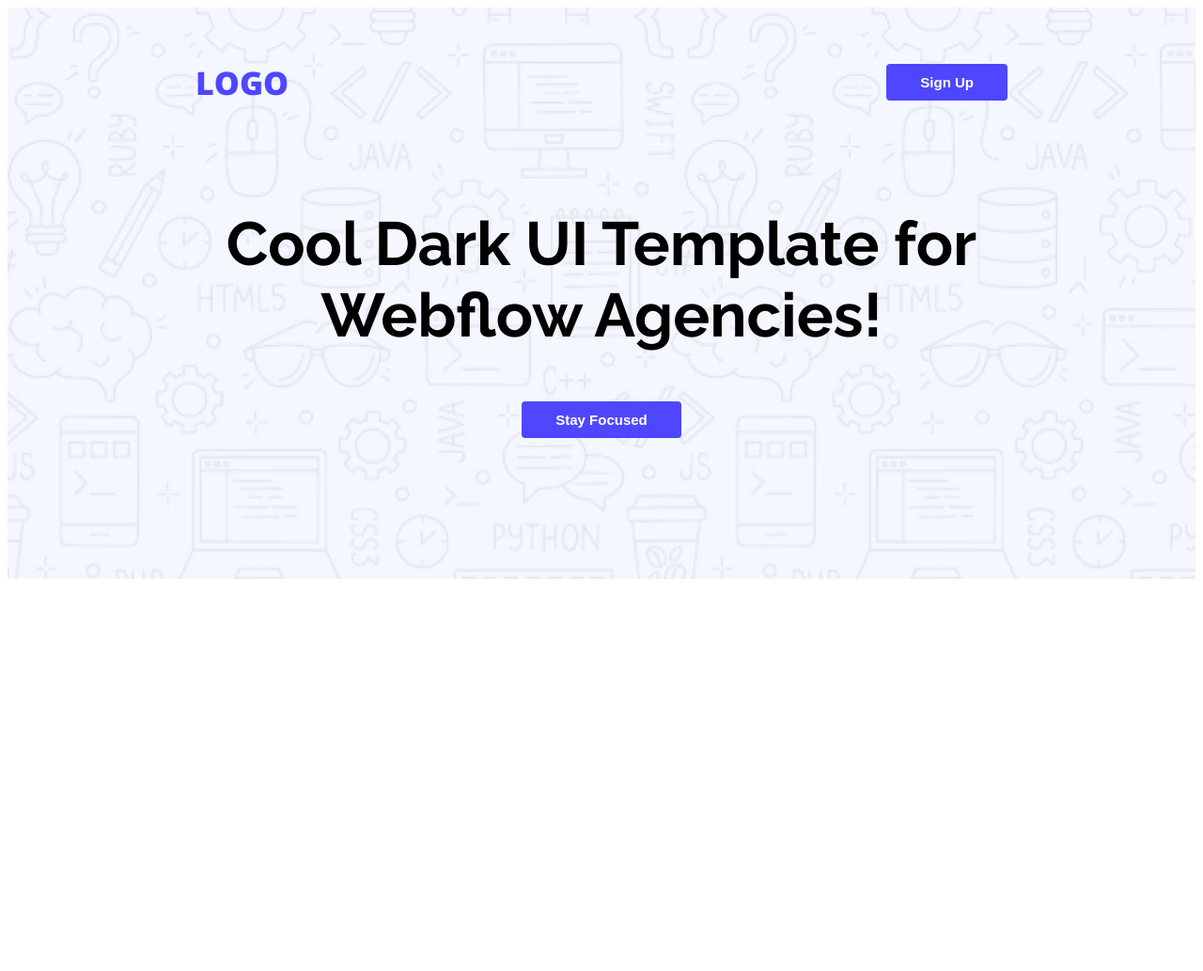
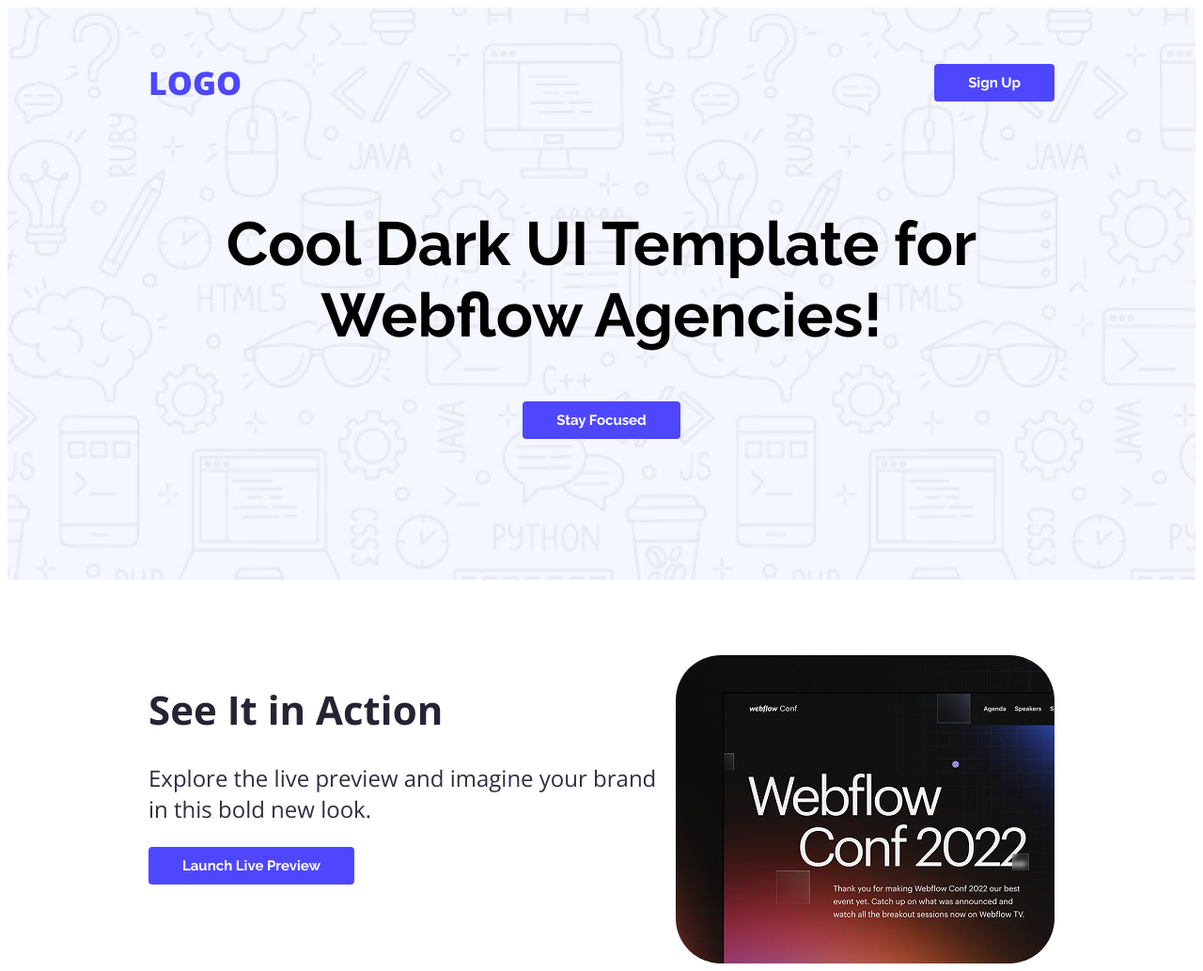
Before and after one commit to pinky288/Assignment-1-repo, a plain HTML site: page index.html in a window 1280 px wide. Shown: the whole page at 94% size. Before the commit the page ends 846 px from the top, so only its background shows below. Drawn offline with nearby package versions, Linux system fonts and the light colour scheme.

Commit message:
first commit

```diff
--- a/Styles/assignment.css
+++ b/Styles/assignment.css
@@ -19,6 +19,36 @@
     border: none;
     padding: 11px 36px;
     border-radius: 4px;
+    font-family: 'Raleway', sans-serif;
+}
+
+
+/* section styles */
+.section{
+
+    justify-content: space-between;
+    margin: 0 150px 0 150px;
+    display: flex;
+}
+.section-content{
+    max-width: 570px;
+
+
+}
+.section-title{
+    font-weight: bold;
+    font-size: 42px;
+    color:#252432;
+}
+.section-picture{
+    max-width: 517px;
+    max-height: 328px;
+    border-radius: 48px;
+
+}
+.section-description{
+    font-size: 24px;
+    color: #2F2E3F;
 }
 
 /* header */
@@ -34,7 +64,7 @@
     display: flex;
     align-items: center;
     justify-content:space-between;
-    margin: 0px 200px;
+    margin: 0px 150px;
 }
 .nav-title{
     font-weight: 800;
@@ -48,7 +78,8 @@
 
 /* banner styles */
 .banner{
-margin: 0px 35px 230px;
+margin: 0px 150px 230px;
+margin-bottom: 80px;
 
 }
 .banner-title{
--- a/index.html
+++ b/index.html
@@ -28,6 +28,21 @@
 
     </header>
     <main>
+        <div class="section">
+            <div class="section-content">
+                <h1 class="section-title">See It in Action</h1>
+                <p class="section-description">
+                    Explore the live preview and imagine your brand in this bold new look.
+                </p>
+                <a href="https://web.programming-hero.com/home"><button class="btn-primary">Launch Live Preview</button>
+
+            </div>
+            </a><img class="section-picture" src="wc-mini.png" alt="">
+            </div>
+
+
+
+        </section>
 
     </main>
     <footer>
```
Also changed, not shown: wc-mini.png (added).
